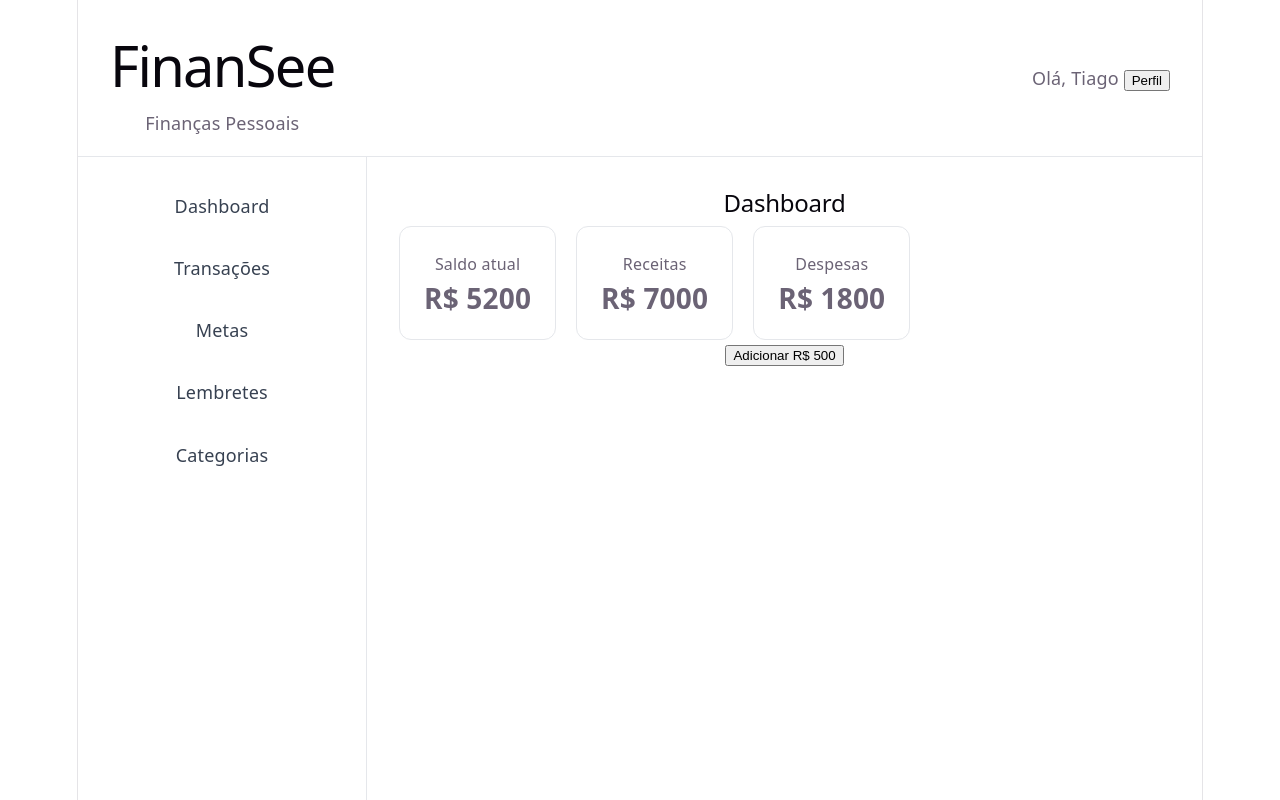
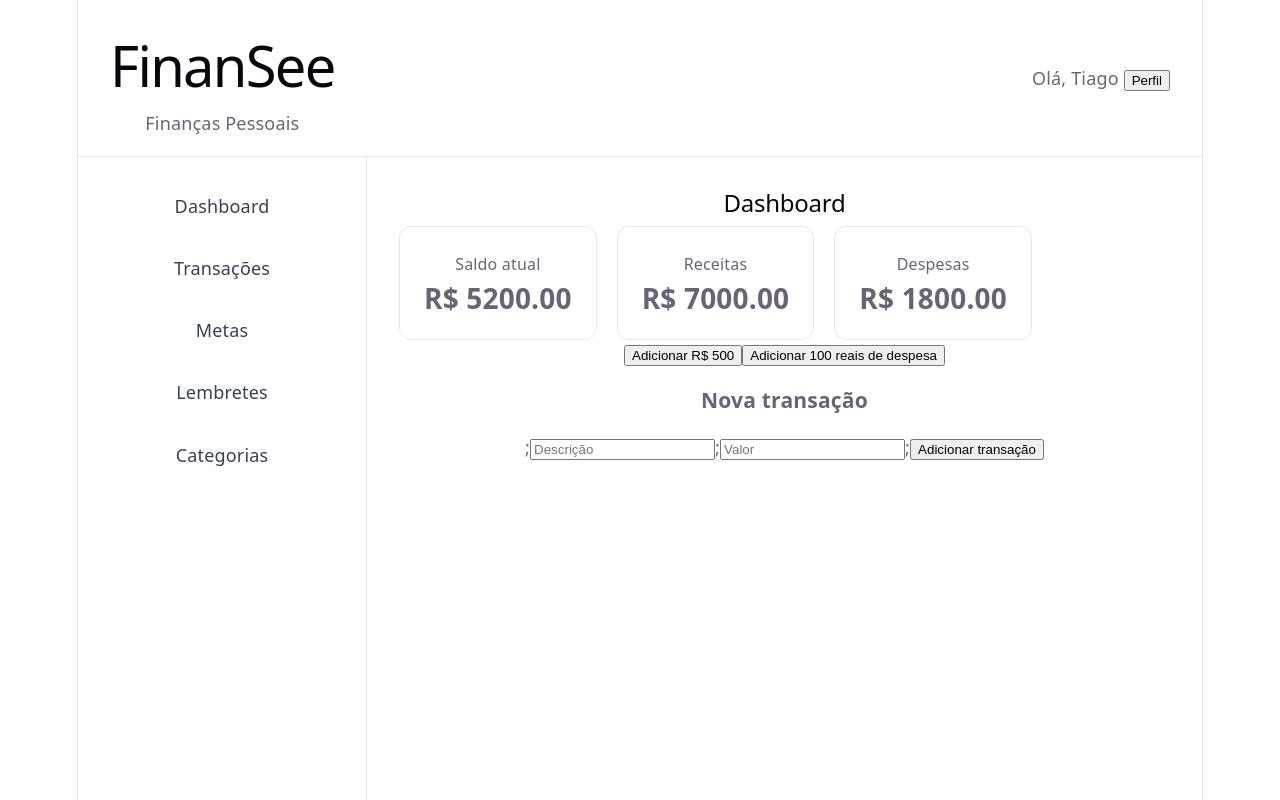
Before and after one commit to TiagoAlbuquerque19/FinanSee, a React (Vite) app: page / in a window 1280 px wide. Shown: the top 800 px of the page. Built offline with nearby package versions, Linux system fonts and the light colour scheme.

Commit message:
feat: criar formulario inicial de transacoes

```diff
--- a/src/components/layout/MainLayout.tsx
+++ b/src/components/layout/MainLayout.tsx
@@ -7,8 +7,14 @@ import "./MainLayout.css";
 function MainLayout() {
   const [receitas, setReceitas] = useState(7000);
   const [despesas, setDespesas] = useState(1800);
+  const [descricao, setDescricao] = useState("");
+  const [valor, setValor] = useState("");
+  const saldo = receitas - despesas;
 
-  const saldo = receitas - despesas;
+  function adicionarTransacao() {
+    console.log(descricao);
+    console.log(valor);
+  }
   return (
     <>
       <Header nome="Tiago"></Header>
@@ -19,14 +25,38 @@ function MainLayout() {
           <div className="cards">
             <CardFinanceiro
               titulo="Saldo atual"
-              valor={`R$ ${saldo}`}
+              valor={`R$ ${saldo.toFixed(2)}`}
             ></CardFinanceiro>
-            <CardFinanceiro titulo="Receitas" valor={`R$ ${receitas}`} />
-            <CardFinanceiro titulo="Despesas" valor={`R$ ${despesas}`} />
+            <CardFinanceiro
+              titulo="Receitas"
+              valor={`R$ ${receitas.toFixed(2)}`}
+            />
+            <CardFinanceiro
+              titulo="Despesas"
+              valor={`R$ ${despesas.toFixed(2)}`}
+            />
           </div>
-          <button onClick={() => setReceitas(receitas + 500)}>
+          <button onClick={() => setReceitas((valorAtual) => valorAtual + 500)}>
             Adicionar R$ 500
           </button>
+          <button onClick={() => setDespesas((valorAtual) => valorAtual + 100)}>
+            Adicionar 100 reais de despesa
+          </button>
+          <h3>Nova transação</h3>;
+          <input
+            type="text"
+            placeholder="Descrição"
+            value={descricao}
+            onChange={(evento) => setDescricao(evento.target.value)}
+          />
+          ;
+          <input
+            type="number"
+            placeholder="Valor"
+            value={valor}
+            onChange={(evento) => setValor(evento.target.value)}
+          />
+          ;<button onClick={adicionarTransacao}>Adicionar transação</button>
         </main>
       </div>
     </>
```
